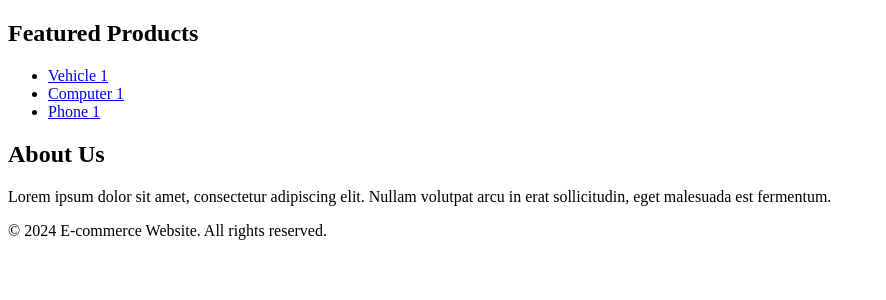
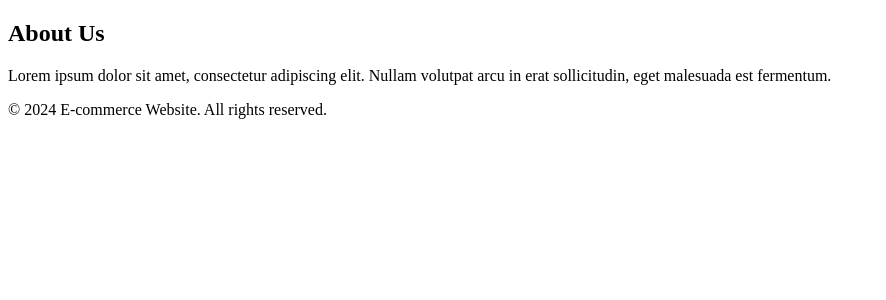
Before and after one commit to AlperenTasdelen/HW1-cloud, a Flask app: page / in a window 1280 px wide. Shown: the part 170-470 px from the top of the page, without its empty margins (0-886 px from the left). Run offline with Flask 3, Linux system fonts and the light colour scheme; parts of the project's set-up code (start-up, migrations or seed data) failed here and were passed over; some libraries are stand-ins or nearby versions.

Commit message:
final commit

```diff
--- a/templates/index.html
+++ b/templates/index.html
@@ -25,16 +25,6 @@
 
     <main>
         <section>
-            <h2>Featured Products</h2>
-            <!-- Display featured products here -->
-            <ul>
-                <li><a href="/display_vehicle/6604287c29742c14dad57001">Vehicle 1</a></li>
-                <li><a href="/display_computer/660429c606d357395fd61397">Computer 1</a></li>
-                <li><a href="/display_phone/660429ed06d357395fd61399">Phone 1</a></li>
-            </ul>
-        </section>
-
-        <section>
             <h2>About Us</h2>
             <p>Lorem ipsum dolor sit amet, consectetur adipiscing elit. Nullam volutpat arcu in erat sollicitudin, eget malesuada est fermentum.</p>
         </section>
```
